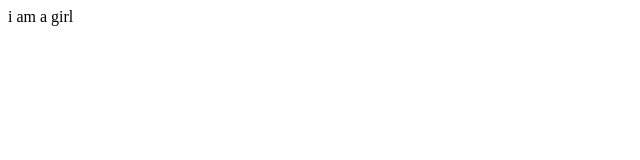
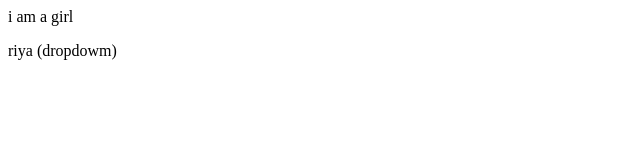
Before and after one commit to RIYA-JASSI/local-repo, a plain HTML site: page index.html in a window 1280 px wide. Shown: the whole page, without its empty margins (0-640 px from the left). Drawn offline with Linux system fonts and the light colour scheme.

Commit message:
dropdown

```diff
--- a/index.html
+++ b/index.html
@@ -1 +1,3 @@
 <p>i am a girl</p>
+
+<p> riya (dropdowm)</p>
```
